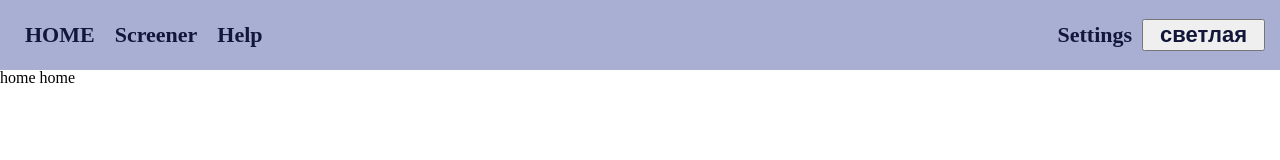
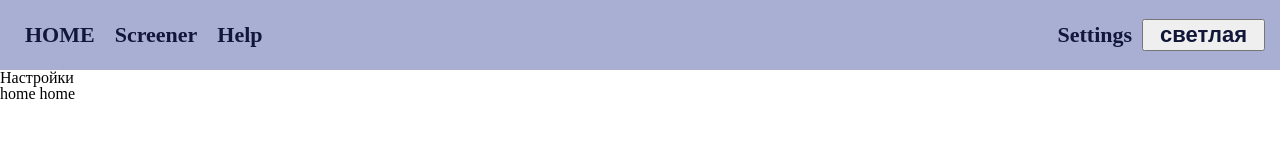
Before and after one commit to Stnslvvlbv/scriner, a React (Create React App) app in the folder react-app/: page / in a window 1280 px wide. Shown: the top 160 px of the page. Built offline with nearby package versions, Linux system fonts and the light colour scheme.

Commit message:
add modal settings componrnt

```diff
--- a/react-app/src/App.jsx
+++ b/react-app/src/App.jsx
@@ -10,6 +10,8 @@ import { HomePage } from './pages/HomePage';
 import { Screener } from './pages/Screener';
 import { Help } from './pages/Help';
 import { NotFoundPage } from './pages/NotFoundPage';
+
+import { Settings } from './components/modal/Settings'
 
 function App() {
   const BaseStyle ="App"
@@ -36,6 +38,7 @@ function App() {
           </button>
         </div>
       </header>
+      <Settings/>
       <Routes>
         <Route path="/" element={<HomePage />} />
         <Route path="/screener" element={<Screener />} />
--- /dev/null
+++ b/react-app/src/components/modal/Settings.jsx
@@ -0,0 +1,12 @@
+import React from 'react'
+
+const Settings = () => {
+
+  return(
+    <div>
+    <h1>Настройки</h1>
+    </div>
+  )
+}
+
+export  {Settings}
```
